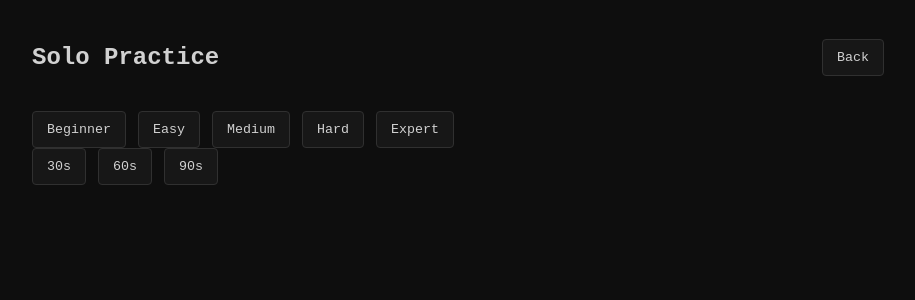
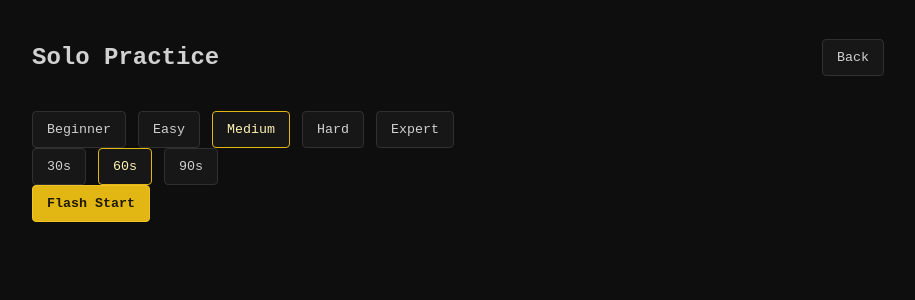
Before and after one commit to arr-in/flashtype, a React (Vite) app in the folder client/: page /solo in a window 1280 px wide. Shown: the top 300 px of the page, without its empty margins (182-1097 px from the left). Built offline with nearby package versions, Linux system fonts and the light colour scheme; no server answers.

Commit message:
Refine race start flow and add fast test restart controls.
Require explicit Flash start after selecting difficulty/timer, promote the timer to a centered focal display, and add same-settings restart via keyboard shortcut for quicker retries.

```diff
--- a/client/src/components/TypingBox.jsx
+++ b/client/src/components/TypingBox.jsx
@@ -10,7 +10,8 @@ function TypingBox({
   timedMode = false,
   timeLimitSec = 60,
   disqualifyAfterWrongWords = 0,
-  onDisqualify
+  onDisqualify,
+  onRestart
 }) {
   const [currentIndex, setCurrentIndex] = useState(0);
   const [charStates, setCharStates] = useState([]);
@@ -75,6 +76,12 @@ function TypingBox({
   useEffect(() => {
     function handleKeyDown(e) {
       if (!enabled || completeRef.current || !text) return;
+
+      if ((e.key === "r" || e.key === "R") && onRestart) {
+        e.preventDefault();
+        onRestart();
+        return;
+      }
 
       if (!startTime && e.key.length === 1) setStartTime(Date.now());
 
@@ -144,7 +151,8 @@ function TypingBox({
     disqualifyAfterWrongWords,
     onDisqualify,
     wpm,
-    accuracy
+    accuracy,
+    onRestart
   ]);
 
   const elapsedSeconds = useMemo(() => {
@@ -172,6 +180,8 @@ function TypingBox({
         <span>Accuracy: {Math.round(accuracy)}%</span>
       </div>
 
+      <div className="typing-timer-large">{timedMode ? `${remainingSeconds}s` : `${elapsedSeconds}s`}</div>
+
       <div className="typing-text" role="textbox" aria-label="Typing workspace">
         {text.split("").map((char, index) => (
           <span key={`${char}-${index}`} className={`char ${charStates[index] || "untyped"}`}>
@@ -191,9 +201,9 @@ function TypingBox({
       </div>
 
       <div className="typing-subtext">
-        <span>{timedMode ? `Time Left: ${remainingSeconds}s` : `Time: ${elapsedSeconds}s`}</span>
         <span>Errors: {errorCount}</span>
         {disqualifyAfterWrongWords > 0 && <span>Wrong-word streak: {wrongWordStreak}</span>}
+        {onRestart && <span>Restart: press R</span>}
       </div>
     </div>
   );
--- a/client/src/pages/Lobby.jsx
+++ b/client/src/pages/Lobby.jsx
@@ -16,6 +16,7 @@ function Lobby() {
   const [readyPlayers, setReadyPlayers] = useState([]);
   const [raceSettings, setRaceSettings] = useState({
     difficulty: "hard",
+    timeLimit: 60,
     includeNumbers: true,
     includeSymbols: true,
     allowCaps: true,
@@ -215,6 +216,23 @@ function Lobby() {
                 </select>
               </div>
               <div className="settings-row">
+                <label htmlFor="timeLimit">Timer</label>
+                <select
+                  id="timeLimit"
+                  value={raceSettings.timeLimit}
+                  onChange={(e) =>
+                    setRaceSettings((prev) => ({
+                      ...prev,
+                      timeLimit: Number(e.target.value)
+                    }))
+                  }
+                >
+                  <option value={30}>30s</option>
+                  <option value={60}>60s</option>
+                  <option value={90}>90s</option>
+                </select>
+              </div>
+              <div className="settings-row">
                 <label>
                   <input
                     type="checkbox"
@@ -255,8 +273,8 @@ function Lobby() {
                   Allow capitals
                 </label>
               </div>
-              <button type="button" onClick={startRace} disabled={!canStartRace}>
-                Start Race
+              <button type="button" className="flash-start-button" onClick={startRace} disabled={!canStartRace}>
+                Flash Launch
               </button>
               {roomStatus === "finished" && !allReady && <p>Waiting for everyone to click Play Again.</p>}
             </>
--- a/client/src/pages/Solo.jsx
+++ b/client/src/pages/Solo.jsx
@@ -7,22 +7,24 @@ const difficulties = ["beginner", "easy", "medium", "hard", "expert"];
 
 function Solo() {
   const navigate = useNavigate();
-  const [difficulty, setDifficulty] = useState("");
+  const [difficulty, setDifficulty] = useState("medium");
   const [timeLimit, setTimeLimit] = useState(60);
   const [text, setText] = useState("");
+  const [sessionId, setSessionId] = useState(0);
 
   const difficultyLabel = useMemo(() => {
     if (!difficulty) return "";
     return `${difficulty[0].toUpperCase()}${difficulty.slice(1)}`;
   }, [difficulty]);
 
-  function selectDifficulty(level) {
-    setDifficulty(level);
-    setText(getSoloTimedText(level, timeLimit));
+  function startTest() {
+    setText(getSoloTimedText(difficulty, timeLimit));
+    setSessionId((id) => id + 1);
   }
 
-  function refreshText(level = difficulty, duration = timeLimit) {
+  function restartTest(level = difficulty, duration = timeLimit) {
     setText(getSoloTimedText(level, duration));
+    setSessionId((id) => id + 1);
   }
 
   function handleComplete(stats) {
@@ -58,46 +60,66 @@ function Solo() {
         </button>
       </div>
 
-      {!difficulty && (
+      {!text && (
         <div className="button-wrap">
           {difficulties.map((level) => (
-            <button key={level} type="button" onClick={() => selectDifficulty(level)}>
+            <button
+              key={level}
+              type="button"
+              onClick={() => setDifficulty(level)}
+              className={difficulty === level ? "selection-button-active" : ""}
+            >
               {level[0].toUpperCase() + level.slice(1)}
             </button>
           ))}
         </div>
       )}
 
-      {!difficulty && (
+      {!text && (
         <div className="button-wrap">
           {[30, 60, 90].map((sec) => (
-            <button key={sec} type="button" onClick={() => setTimeLimit(sec)}>
+            <button
+              key={sec}
+              type="button"
+              onClick={() => setTimeLimit(sec)}
+              className={timeLimit === sec ? "selection-button-active" : ""}
+            >
               {sec}s
             </button>
           ))}
         </div>
       )}
 
-      {difficulty && text && (
+      {!text && (
+        <div className="button-wrap">
+          <button type="button" className="flash-start-button" onClick={startTest}>
+            Flash Start
+          </button>
+        </div>
+      )}
+
+      {text && (
         <section>
           <div className="solo-header">
             <span>
               Difficulty: {difficultyLabel} | Timer: {timeLimit}s
             </span>
-            <button type="button" onClick={() => refreshText()}>
+            <button type="button" onClick={() => restartTest()}>
               Shuffle Text
             </button>
           </div>
           <TypingBox
+            key={sessionId}
             text={text}
             onComplete={handleComplete}
             allowBackspace
             enabled
             timedMode
             timeLimitSec={timeLimit}
+            onRestart={() => restartTest()}
           />
           <div className="button-wrap">
-            <button type="button" onClick={() => setDifficulty("")}>
+            <button type="button" onClick={() => setText("")}>
               Change Settings
             </button>
           </div>
--- a/client/src/styles.css
+++ b/client/src/styles.css
@@ -67,6 +67,18 @@ button:disabled {
   cursor: not-allowed;
 }
 
+.selection-button-active {
+  border-color: #e2b714;
+  color: #fff3b4;
+}
+
+.flash-start-button {
+  background: #e2b714;
+  border-color: #f2c22a;
+  color: #1f1a00;
+  font-weight: 700;
+}
+
 input {
   width: 100%;
   background: #111;
@@ -123,6 +135,15 @@ select {
   margin-bottom: 0;
   color: #aaaaaa;
   font-size: 14px;
+}
+
+.typing-timer-large {
+  text-align: center;
+  font-size: 56px;
+  line-height: 1;
+  color: #e2b714;
+  margin: 10px 0 16px;
+  font-weight: 700;
 }
 
 .typing-text {
@@ -298,6 +319,10 @@ select {
     min-height: 180px;
   }
 
+  .typing-timer-large {
+    font-size: 42px;
+  }
+
   .race-lane {
     grid-template-columns: 90px 1fr 70px;
     gap: 6px;
```
